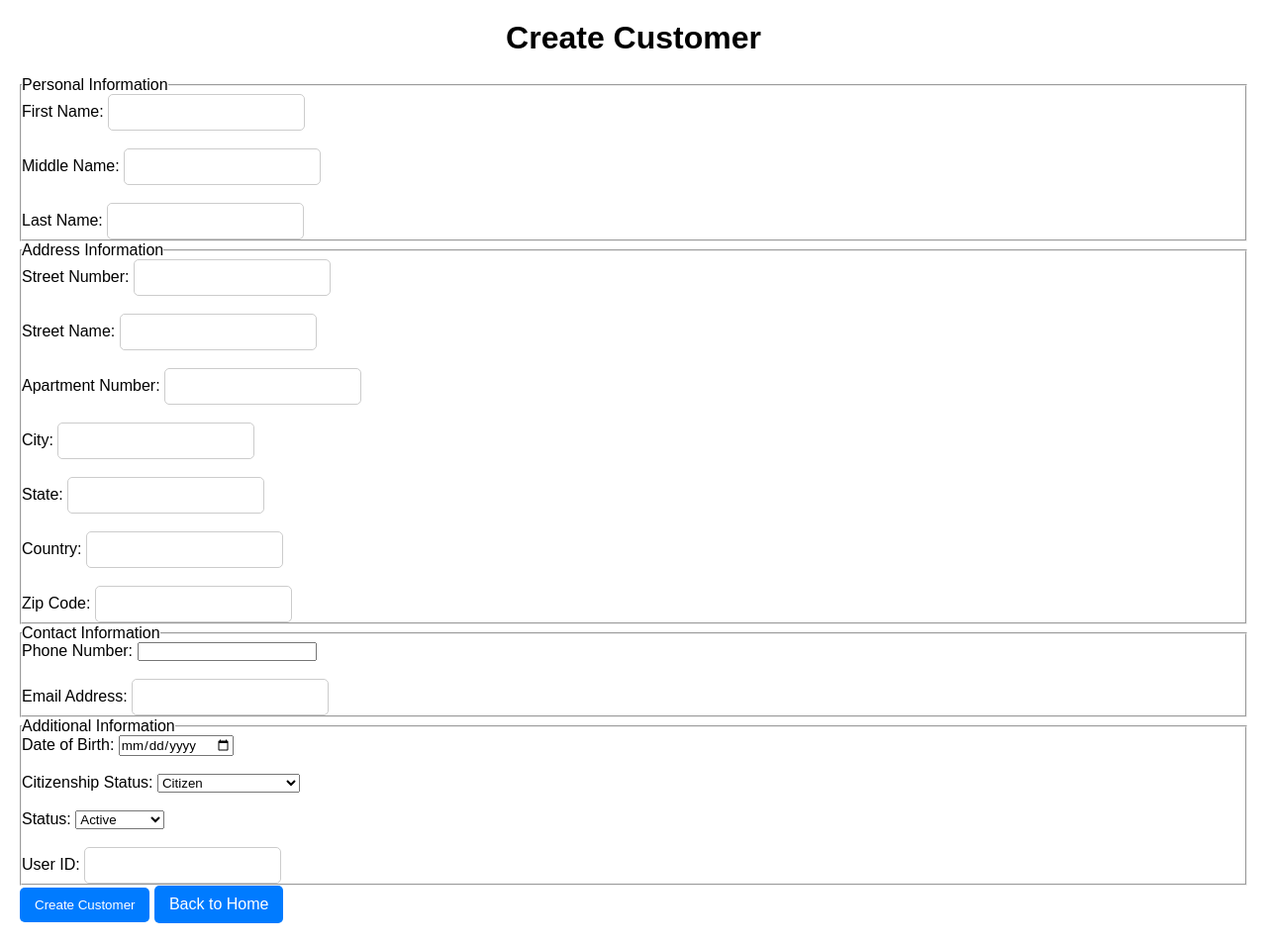
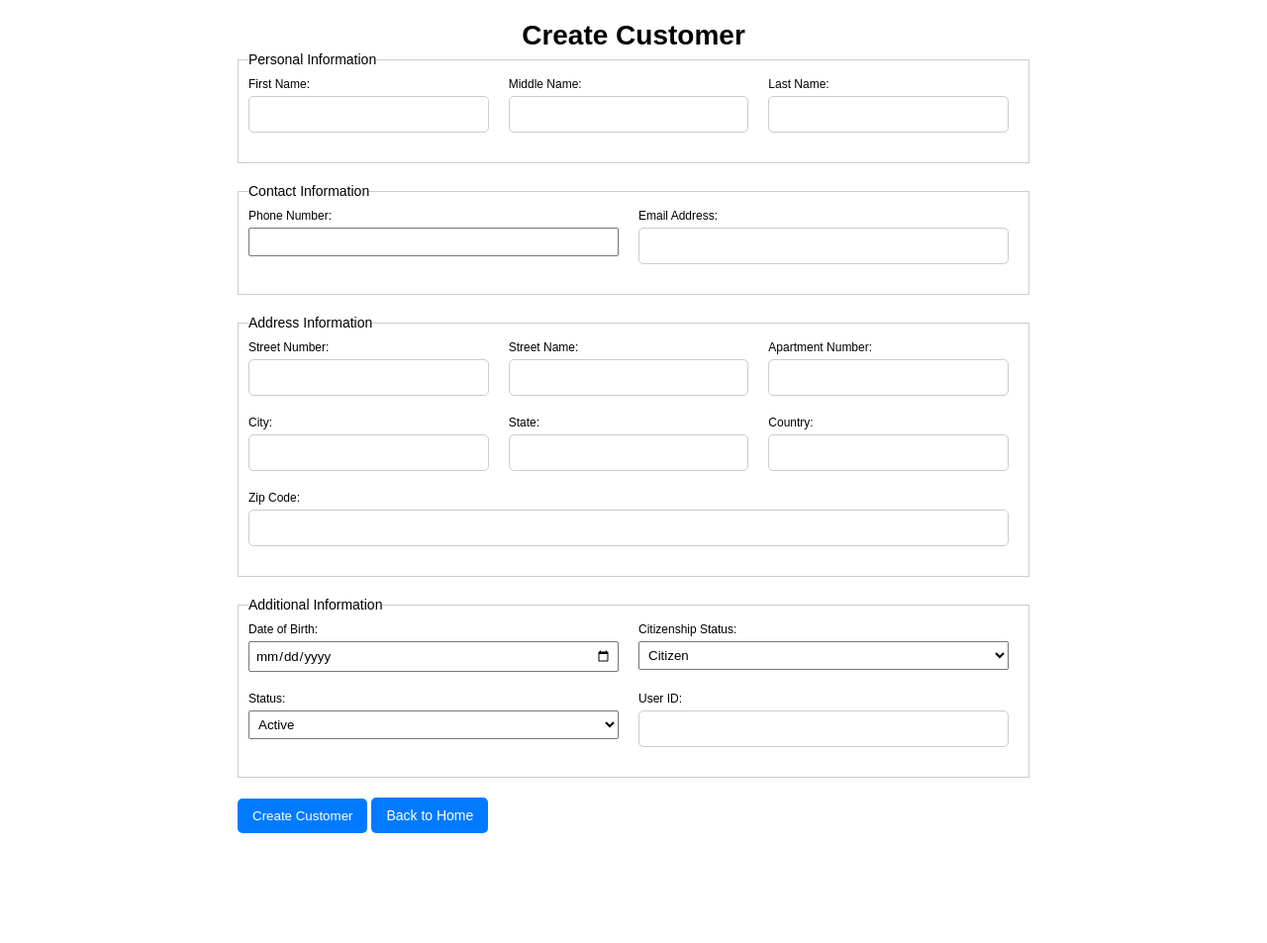
Before and after one commit to IrmaGeo/Mortgage, a Flask app: page /add_customer in a window 1280 px wide. Shown: the whole page at 99% size. After the commit the page ends 842 px from the top, so only its background shows below. Run offline with Flask 3, Linux system fonts and the light colour scheme.

Commit message:
change add_customer style

```diff
--- a/app.py
+++ b/app.py
@@ -33,7 +33,7 @@ def add_customer_to_db(customer_data):
                 street_number, street_name, apt_number,
                 city, state, country, zip_code,
                 phone_number, email_address, date_of_birth,
-                citizen_status, status, user_id
+                citizen_status, status, user_ID
             ) VALUES (%s, %s, %s, %s, %s, %s, %s, %s, %s, %s, %s, %s, %s, %s, %s, %s)
         """
         mycursor.execute(sql, customer_data)
@@ -213,13 +213,13 @@ def add_customer():
             request.form['date_of_birth'],
             request.form['citizen_status'],
             request.form['status'],
-            request.form['user_id']
+            request.form['user_ID']
         )
 
         success, message = add_customer_to_db(customer_data)
         flash(message, 'success' if success else 'danger')
         if success:
-            return redirect(url_for('index'))
+            return redirect(url_for('search_customer'))
     return render_template('add_customer.html')
 
 @app.route('/update_customer/<int:customer_id>', methods=['GET', 'POST'])
--- a/templates/add_customer.html
+++ b/templates/add_customer.html
@@ -5,6 +5,46 @@
     <meta name="viewport" content="width=device-width, initial-scale=1.0">
     <title>Create Customer</title>
     <link rel="stylesheet" href="../static/css/style.css">
+    <style>
+        body {
+            font-size: 14px; /* Smaller font size for the entire body */
+        }
+        form {
+            max-width: 800px; /* Limit the overall form width */
+            margin: auto; /* Center the form */
+        }
+        fieldset {
+            margin-bottom: 20px; /* Space below each fieldset */
+            padding: 10px; /* Added padding for better appearance */
+            border: 1px solid #ccc; /* Optional: Add border for clarity */
+        }
+        label {
+            display: block; /* Each label on a new line */
+            margin-bottom: 5px; /* Space below each label */
+            font-size: 12px; /* Smaller font size for labels */
+        }
+        input, select {
+            width: calc(100% - 10px); /* Full width minus some padding */
+            padding: 5px; /* Reduced padding for inputs and selects */
+            margin-bottom: 10px; /* Space below inputs and selects */
+        }
+        .form-row {
+            display: flex; /* Use flexbox for row layout */
+            flex-wrap: wrap; /* Allow wrapping for smaller screens */
+            margin-bottom: 10px; /* Space between form rows */
+        }
+        .form-row > div {
+            flex: 1; /* Allow each column to take equal space */
+            min-width: 200px; /* Minimum width for columns */
+            margin-right: 10px; /* Space between columns */
+        }
+        .form-row > div:last-child {
+            margin-right: 0; /* Remove margin for the last column */
+        }
+        button, a {
+            margin-top: 15px; /* Space above buttons */
+        }
+    </style>
 </head>
 <body>
     <h1>Create Customer</h1>
@@ -23,67 +63,85 @@
         <!-- Personal Information -->
         <fieldset>
             <legend>Personal Information</legend>
+            <div class="form-row">
+                <div>
                     <label for="first_name">First Name:</label>
                     <input type="text" id="first_name" name="first_name" required>
-            <br><br>
-
+                </div>
+                <div>
                     <label for="middle_name">Middle Name:</label>
                     <input type="text" id="middle_name" name="middle_name">
-            <br><br>
-
+                </div>
+                <div>
                     <label for="last_name">Last Name:</label>
                     <input type="text" id="last_name" name="last_name" required>
+                </div>
+            </div>
+        </fieldset>
+
+        <!-- Contact Information -->
+        <fieldset>
+            <legend>Contact Information</legend>
+            <div class="form-row">
+                <div>
+                    <label for="phone_number">Phone Number:</label>
+                    <input type="tel" id="phone_number" name="phone_number" required>
+                </div>
+                <div>
+                    <label for="email_address">Email Address:</label>
+                    <input type="email" id="email_address" name="email_address" required>
+                </div>
+            </div>
         </fieldset>
 
         <!-- Address Information -->
         <fieldset>
             <legend>Address Information</legend>
+            <div class="form-row">
+                <div>
                     <label for="street_number">Street Number:</label>
                     <input type="text" id="street_number" name="street_number" required>
-            <br><br>
-
+                </div>
+                <div>
                     <label for="street_name">Street Name:</label>
                     <input type="text" id="street_name" name="street_name" required>
-            <br><br>
-
+                </div>
+                <div>
                     <label for="apt_number">Apartment Number:</label>
                     <input type="text" id="apt_number" name="apt_number">
-            <br><br>
-
+                </div>
+            </div>
+            <div class="form-row">
+                <div>
                     <label for="city">City:</label>
                     <input type="text" id="city" name="city" required>
-            <br><br>
-
+                </div>
+                <div>
                     <label for="state">State:</label>
                     <input type="text" id="state" name="state" required>
-            <br><br>
-
+                </div>
+                <div>
                     <label for="country">Country:</label>
                     <input type="text" id="country" name="country" required>
-            <br><br>
-
+                </div>
+            </div>
+            <div class="form-row">
+                <div>
                     <label for="zip_code">Zip Code:</label>
                     <input type="text" id="zip_code" name="zip_code" required>
-        </fieldset>
-
-        <!-- Contact Information -->
-        <fieldset>
-            <legend>Contact Information</legend>
-            <label for="phone_number">Phone Number:</label>
-            <input type="tel" id="phone_number" name="phone_number" required>
-            <br><br>
-
-            <label for="email_address">Email Address:</label>
-            <input type="email" id="email_address" name="email_address" required>
+                </div>
+            </div>
         </fieldset>
 
         <!-- Additional Information -->
         <fieldset>
             <legend>Additional Information</legend>
+            <div class="form-row">
+                <div>
                     <label for="date_of_birth">Date of Birth:</label>
                     <input type="date" id="date_of_birth" name="date_of_birth" required>
-            <br><br>
-
+                </div>
+                <div>
                     <label for="citizen_status">Citizenship Status:</label>
                     <select id="citizen_status" name="citizen_status" required>
                         <option value="Citizen">Citizen</option>
@@ -91,23 +149,26 @@
                         <option value="Visa Holder">Visa Holder</option>
                         <option value="Other">Other</option>
                     </select>
-            <br><br>
-
+                </div>
+            </div>
+            <div class="form-row">
+                <div>
                     <label for="status">Status:</label>
                     <select id="status" name="status" required>
                         <option value="Active">Active</option>
                         <option value="Inactive">Inactive</option>
                         <option value="Suspended">Suspended</option>
                     </select>
-            <br><br>
-
+                </div>
+                <div>
                     <label for="user_ID">User ID:</label>
                     <input type="text" id="user_ID" name="user_ID" required>
+                </div>
+            </div>
         </fieldset>
 
         <button type="submit" class="btn btn-primary">Create Customer</button>
         <a href="{{ url_for('index') }}" class="btn btn-secondary">Back to Home</a>
-
     </form>
 </body>
 </html>
```
Lines whose indentation alone changed are shown as unchanged.
